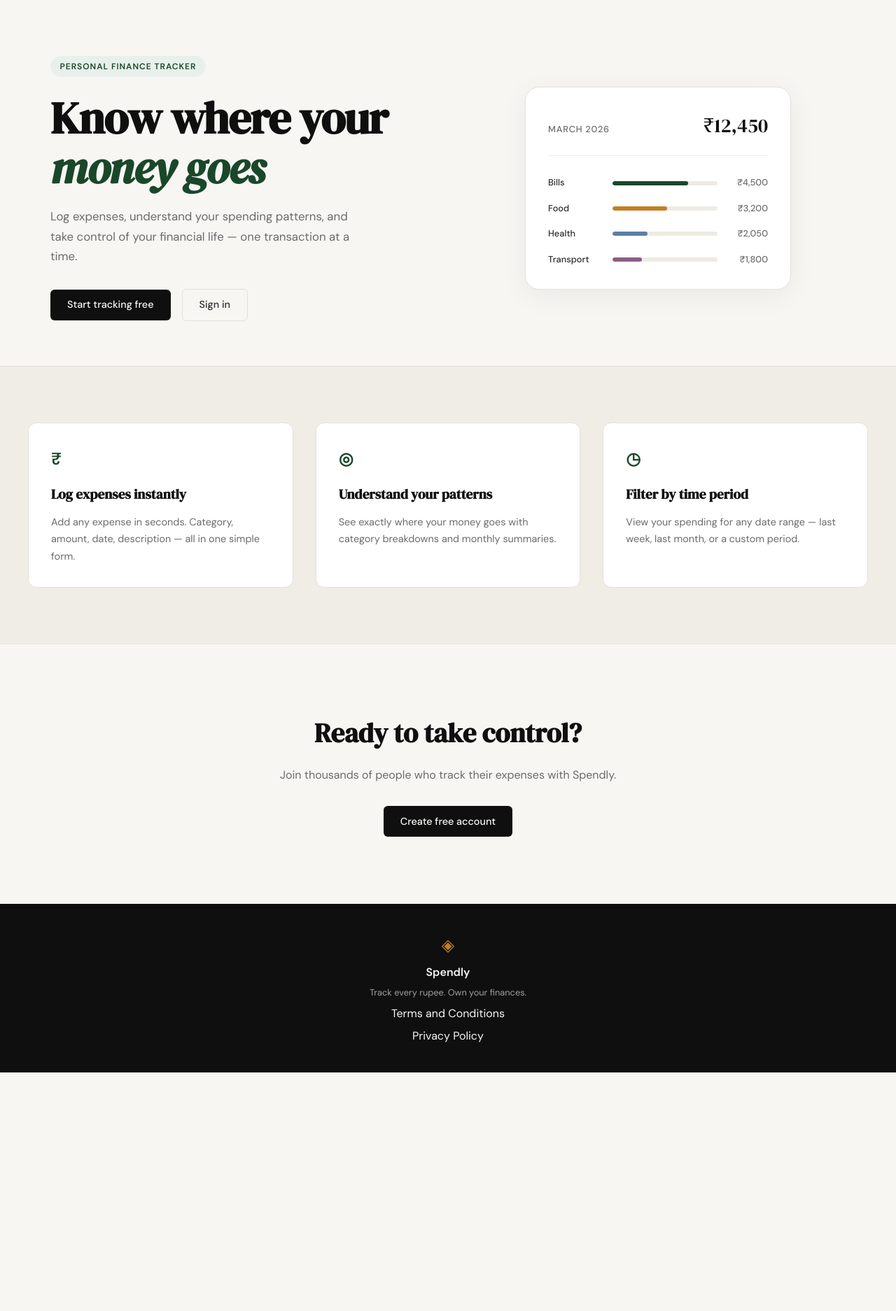
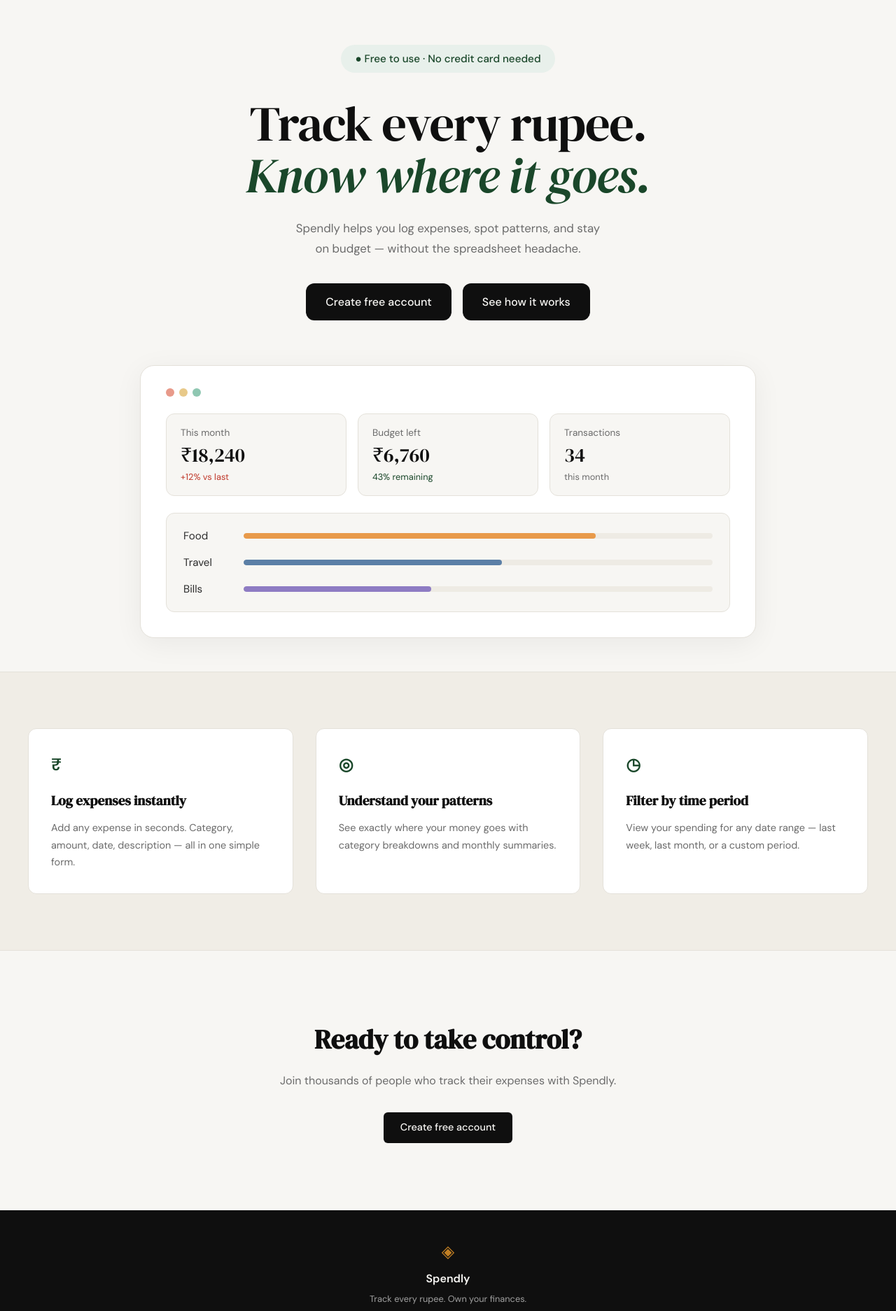
Before and after one commit to AvinashOraon123/spendly, a Flask app: page / in a window 1280 px wide. Shown: the part 61-1935 px from the top of the page at 70% size. Before the commit the page ends 1594 px from the top, so only its background shows below. Run offline with Flask 3, Linux system fonts and the light colour scheme.

Commit message:
landing: redesign hero section to match mockup

```diff
--- a/static/css/style.css
+++ b/static/css/style.css
@@ -124,35 +124,39 @@ a { color: inherit; text-decoration: none; }
 /* ------------------------------------------------------------------ */
 
 .hero {
-    padding: 5rem 2rem 4rem;
-    display: grid;
-    grid-template-columns: 1fr 1fr;
-    gap: 4rem;
-    align-items: center;
+    padding: 4rem 2rem 3rem;
     max-width: var(--max-width);
     margin: 0 auto;
+    text-align: center;
+}
+
+.hero-inner {
+    display: flex;
+    flex-direction: column;
+    align-items: center;
 }
 
 .hero-badge {
     display: inline-block;
     background: var(--accent-light);
     color: var(--accent);
-    font-size: 0.75rem;
-    font-weight: 600;
-    letter-spacing: 0.08em;
-    text-transform: uppercase;
-    padding: 0.35rem 0.85rem;
+    font-size: 0.95rem;
+    font-weight: 500;
+    letter-spacing: 0;
+    text-transform: none;
+    padding: 0.5rem 1.25rem;
     border-radius: 999px;
-    margin-bottom: 1.5rem;
+    margin-bottom: 2.25rem;
 }
 
 .hero-title {
     font-family: var(--font-display);
-    font-size: clamp(2.5rem, 5vw, 4rem);
-    line-height: 1.1;
+    font-size: clamp(2.5rem, 5.5vw, 4.5rem);
+    font-weight: 400;
+    line-height: 1.05;
     letter-spacing: -0.02em;
     color: var(--ink);
-    margin-bottom: 1.25rem;
+    margin-bottom: 1.5rem;
 }
 
 .hero-title em {
@@ -164,97 +168,131 @@ a { color: inherit; text-decoration: none; }
     font-size: 1.05rem;
     color: var(--ink-muted);
     line-height: 1.7;
-    max-width: 460px;
-    margin-bottom: 2rem;
+    max-width: 560px;
+    margin: 0 auto 2.25rem;
 }
 
 .hero-actions {
     display: flex;
     gap: 1rem;
     align-items: center;
+    justify-content: center;
+    margin-bottom: 4rem;
+}
+
+.hero-actions .btn-primary {
+    padding: 0.85rem 1.75rem;
+    font-size: 1rem;
+    border-radius: var(--radius-md);
 }
 
 /* ------------------------------------------------------------------ */
-/* Mock card (hero visual)                                             */
+/* Hero card (stats + bars)                                            */
 /* ------------------------------------------------------------------ */
 
-.hero-visual {
-    display: flex;
-    justify-content: center;
-}
-
-.mock-card {
+.hero-card {
     background: var(--paper-card);
     border: 1px solid var(--border);
     border-radius: var(--radius-lg);
-    padding: 2rem;
+    padding: 2rem 2.25rem 2.25rem;
     width: 100%;
-    max-width: 380px;
-    box-shadow: 0 8px 40px rgba(0,0,0,0.06);
+    max-width: 880px;
+    box-shadow: 0 8px 40px rgba(0, 0, 0, 0.06);
+    text-align: left;
 }
 
-.mock-card-header {
+.hero-card-dots {
     display: flex;
-    justify-content: space-between;
-    align-items: baseline;
-    margin-bottom: 1.75rem;
-    padding-bottom: 1.25rem;
-    border-bottom: 1px solid var(--border-soft);
+    gap: 0.45rem;
+    margin-bottom: 1.5rem;
 }
 
-.mock-label {
-    font-size: 0.8rem;
-    font-weight: 500;
-    color: var(--ink-muted);
-    text-transform: uppercase;
-    letter-spacing: 0.06em;
+.hero-card-dot {
+    width: 12px;
+    height: 12px;
+    border-radius: 50%;
+    display: block;
 }
 
-.mock-total {
+.hero-card-dot-1 { background: #e89a8a; }
+.hero-card-dot-2 { background: #e8c989; }
+.hero-card-dot-3 { background: #8fc7b2; }
+
+.hero-stats {
+    display: grid;
+    grid-template-columns: repeat(3, 1fr);
+    gap: 1rem;
+    margin-bottom: 1.5rem;
+}
+
+.hero-stat {
+    background: var(--paper);
+    border: 1px solid var(--border);
+    border-radius: var(--radius-md);
+    padding: 1rem 1.25rem;
+    display: flex;
+    flex-direction: column;
+    gap: 0.35rem;
+}
+
+.hero-stat-label {
+    font-size: 0.85rem;
+    color: var(--ink-muted);
+}
+
+.hero-stat-value {
     font-family: var(--font-display);
     font-size: 1.75rem;
     color: var(--ink);
+    line-height: 1.1;
 }
 
-.mock-bars { display: flex; flex-direction: column; gap: 1rem; }
-
-.mock-bar-row {
-    display: grid;
-    grid-template-columns: 80px 1fr 60px;
-    align-items: center;
-    gap: 0.75rem;
+.hero-stat-delta {
+    font-size: 0.8rem;
+    color: var(--ink-muted);
 }
 
-.mock-cat {
-    font-size: 0.8rem;
-    font-weight: 500;
+.hero-stat-delta-up { color: #c0392b; }
+.hero-stat-delta-accent { color: var(--accent); }
+
+.hero-bars {
+    background: var(--paper);
+    border: 1px solid var(--border);
+    border-radius: var(--radius-md);
+    padding: 1.25rem 1.5rem;
+    display: flex;
+    flex-direction: column;
+    gap: 0.85rem;
+}
+
+.hero-bar-row {
+    display: grid;
+    grid-template-columns: 70px 1fr;
+    align-items: center;
+    gap: 1rem;
+}
+
+.hero-bar-cat {
+    font-size: 0.95rem;
     color: var(--ink-soft);
 }
 
-.mock-bar-track {
-    height: 6px;
+.hero-bar-track {
+    height: 8px;
     background: var(--border-soft);
     border-radius: 999px;
     overflow: hidden;
 }
 
-.mock-bar {
+.hero-bar {
     height: 100%;
-    background: var(--accent);
     border-radius: 999px;
     transition: width 0.6s ease;
 }
 
-.mock-bar-2 { background: var(--accent-2); }
-.mock-bar-3 { background: #5b7fa6; }
-.mock-bar-4 { background: #8b5e83; }
-
-.mock-amt {
-    font-size: 0.8rem;
-    font-weight: 500;
-    color: var(--ink-muted);
-    text-align: right;
-}
+.hero-bar-orange { background: #e89a4a; }
+.hero-bar-blue   { background: #5b7fa6; }
+.hero-bar-purple { background: #8e7cc3; }
 
 /* ------------------------------------------------------------------ */
 /* Buttons                                                             */
@@ -276,24 +314,6 @@ a { color: inherit; text-decoration: none; }
 }
 
 .btn-primary:hover { background: var(--accent); }
-
-.btn-ghost {
-    display: inline-block;
-    background: transparent;
-    color: var(--ink-soft);
-    padding: 0.65rem 1.5rem;
-    border-radius: var(--radius-sm);
-    font-size: 0.9rem;
-    font-weight: 500;
-    border: 1px solid var(--border);
-    transition: all 0.2s;
-    text-decoration: none;
-}
-
-.btn-ghost:hover {
-    border-color: var(--ink);
-    color: var(--ink);
-}
 
 /* ------------------------------------------------------------------ */
 /* Features section                                                    */
@@ -512,21 +532,18 @@ a { color: inherit; text-decoration: none; }
 /* ------------------------------------------------------------------ */
 
 @media (max-width: 900px) {
-    .hero {
-        grid-template-columns: 1fr;
-        text-align: center;
-    }
+    .features-inner { grid-template-columns: 1fr; }
+}
 
-    .hero-subtitle { max-width: 100%; }
-    .hero-actions { justify-content: center; }
-    .hero-visual { display: none; }
-
-    .features-inner { grid-template-columns: 1fr; }
+@media (max-width: 700px) {
+    .hero-stats { grid-template-columns: 1fr; }
+    .hero-actions { flex-wrap: wrap; }
 }
 
 @media (max-width: 600px) {
     .nav-links a:not(.nav-cta) { display: none; }
     .hero { padding: 3rem 1rem 2rem; }
+    .hero-card { padding: 1.5rem; }
 }
 
 /* ------------------------------------------------------------------ */
--- a/templates/landing.html
+++ b/templates/landing.html
@@ -6,55 +6,60 @@
 
 <section class="hero">
     <div class="hero-inner">
-        <div class="hero-badge">Personal Finance Tracker</div>
+        <div class="hero-badge">● Free to use · No credit card needed</div>
         <h1 class="hero-title">
-            Know where your<br>
-            <em>money goes</em>
+            Track every rupee.<br>
+            <em>Know where it goes.</em>
         </h1>
         <p class="hero-subtitle">
-            Log expenses, understand your spending patterns,
-            and take control of your financial life —
-            one transaction at a time.
+            Spendly helps you log expenses, spot patterns, and stay<br>
+            on budget — without the spreadsheet headache.
         </p>
         <div class="hero-actions">
-            <a href="{{ url_for('register') }}" class="btn-primary">Start tracking free</a>
-            <a href="{{ url_for('login') }}" class="btn-ghost">Sign in</a>
+            <a href="{{ url_for('register') }}" class="btn-primary">Create free account</a>
+            <a href="{{ url_for('login') }}" class="btn-primary">See how it works</a>
         </div>
-    </div>
-    <div class="hero-visual">
-        <div class="mock-card">
-            <div class="mock-card-header">
-                <span class="mock-label">March 2026</span>
-                <span class="mock-total">₹12,450</span>
+        <div class="hero-card">
+            <div class="hero-card-dots">
+                <span class="hero-card-dot hero-card-dot-1"></span>
+                <span class="hero-card-dot hero-card-dot-2"></span>
+                <span class="hero-card-dot hero-card-dot-3"></span>
             </div>
-            <div class="mock-bars">
-                <div class="mock-bar-row">
-                    <span class="mock-cat">Bills</span>
-                    <div class="mock-bar-track">
-                        <div class="mock-bar" style="width: 72%"></div>
+            <div class="hero-stats">
+                <div class="hero-stat">
+                    <span class="hero-stat-label">This month</span>
+                    <span class="hero-stat-value">₹18,240</span>
+                    <span class="hero-stat-delta hero-stat-delta-up">+12% vs last</span>
+                </div>
+                <div class="hero-stat">
+                    <span class="hero-stat-label">Budget left</span>
+                    <span class="hero-stat-value">₹6,760</span>
+                    <span class="hero-stat-delta hero-stat-delta-accent">43% remaining</span>
+                </div>
+                <div class="hero-stat">
+                    <span class="hero-stat-label">Transactions</span>
+                    <span class="hero-stat-value">34</span>
+                    <span class="hero-stat-delta">this month</span>
+                </div>
+            </div>
+            <div class="hero-bars">
+                <div class="hero-bar-row">
+                    <span class="hero-bar-cat">Food</span>
+                    <div class="hero-bar-track">
+                        <div class="hero-bar hero-bar-orange" style="width: 75%"></div>
                     </div>
-                    <span class="mock-amt">₹4,500</span>
                 </div>
-                <div class="mock-bar-row">
-                    <span class="mock-cat">Food</span>
-                    <div class="mock-bar-track">
-                        <div class="mock-bar mock-bar-2" style="width: 52%"></div>
+                <div class="hero-bar-row">
+                    <span class="hero-bar-cat">Travel</span>
+                    <div class="hero-bar-track">
+                        <div class="hero-bar hero-bar-blue" style="width: 55%"></div>
                     </div>
-                    <span class="mock-amt">₹3,200</span>
                 </div>
-                <div class="mock-bar-row">
-                    <span class="mock-cat">Health</span>
-                    <div class="mock-bar-track">
-                        <div class="mock-bar mock-bar-3" style="width: 33%"></div>
+                <div class="hero-bar-row">
+                    <span class="hero-bar-cat">Bills</span>
+                    <div class="hero-bar-track">
+                        <div class="hero-bar hero-bar-purple" style="width: 40%"></div>
                     </div>
-                    <span class="mock-amt">₹2,050</span>
-                </div>
-                <div class="mock-bar-row">
-                    <span class="mock-cat">Transport</span>
-                    <div class="mock-bar-track">
-                        <div class="mock-bar mock-bar-4" style="width: 28%"></div>
-                    </div>
-                    <span class="mock-amt">₹1,800</span>
                 </div>
             </div>
         </div>
```
